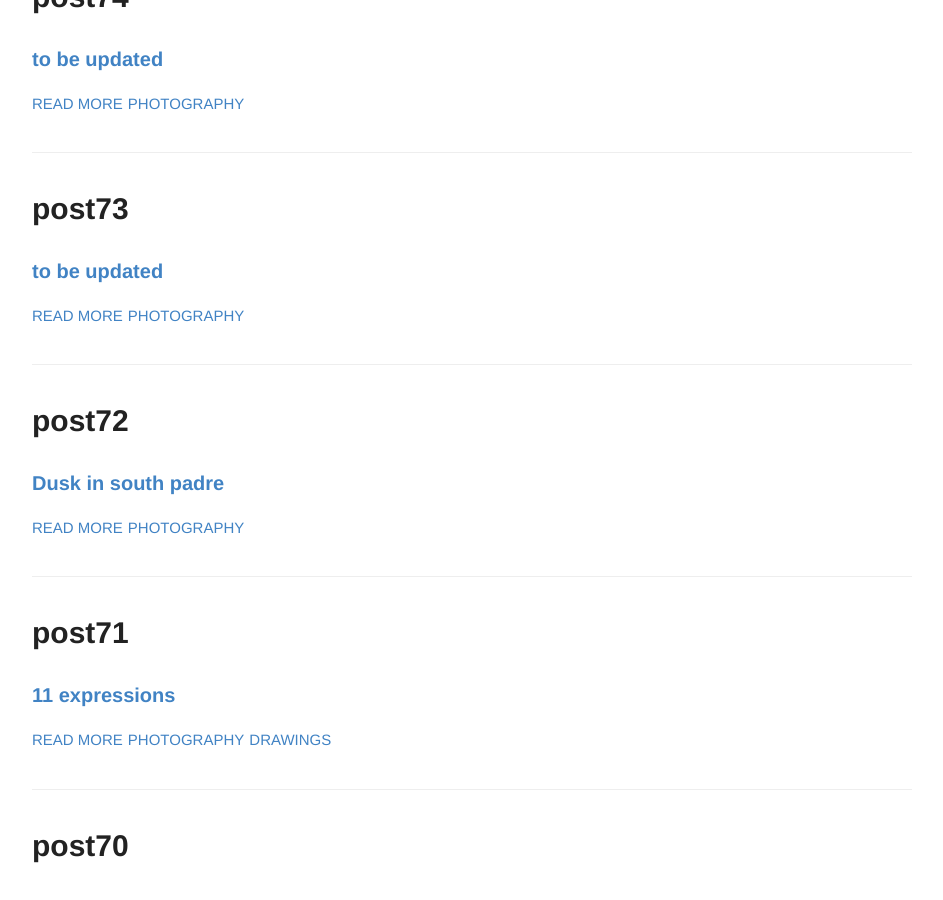
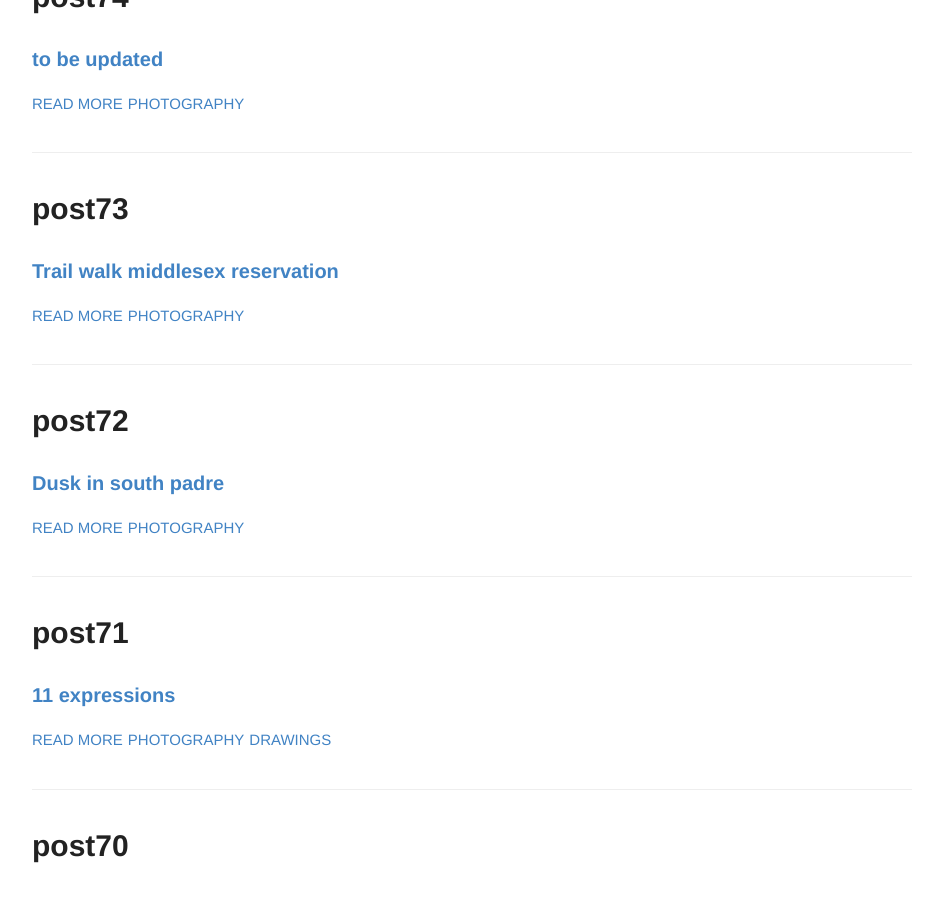
Before and after one commit to rsk/rsk.github.io, a Jekyll site: the page built from index.html, in a window 1280 px wide and 900 px high, scrolled down 12146 px. Shown: the whole window, without its empty margins (168-1111 px from the left). Built offline with Jekyll 4.4.1, drawn with Linux system fonts in a browser that asks for light colours.

Commit message:
update desc

```diff
--- a/_posts/2020-6-06-post73.md
+++ b/_posts/2020-6-06-post73.md
@@ -2,7 +2,7 @@
 layout: post
 title: post73
 number: 73
-excerpt: to be updated
+excerpt: Trail walk middlesex reservation
 tags:
   - photography
 
```
